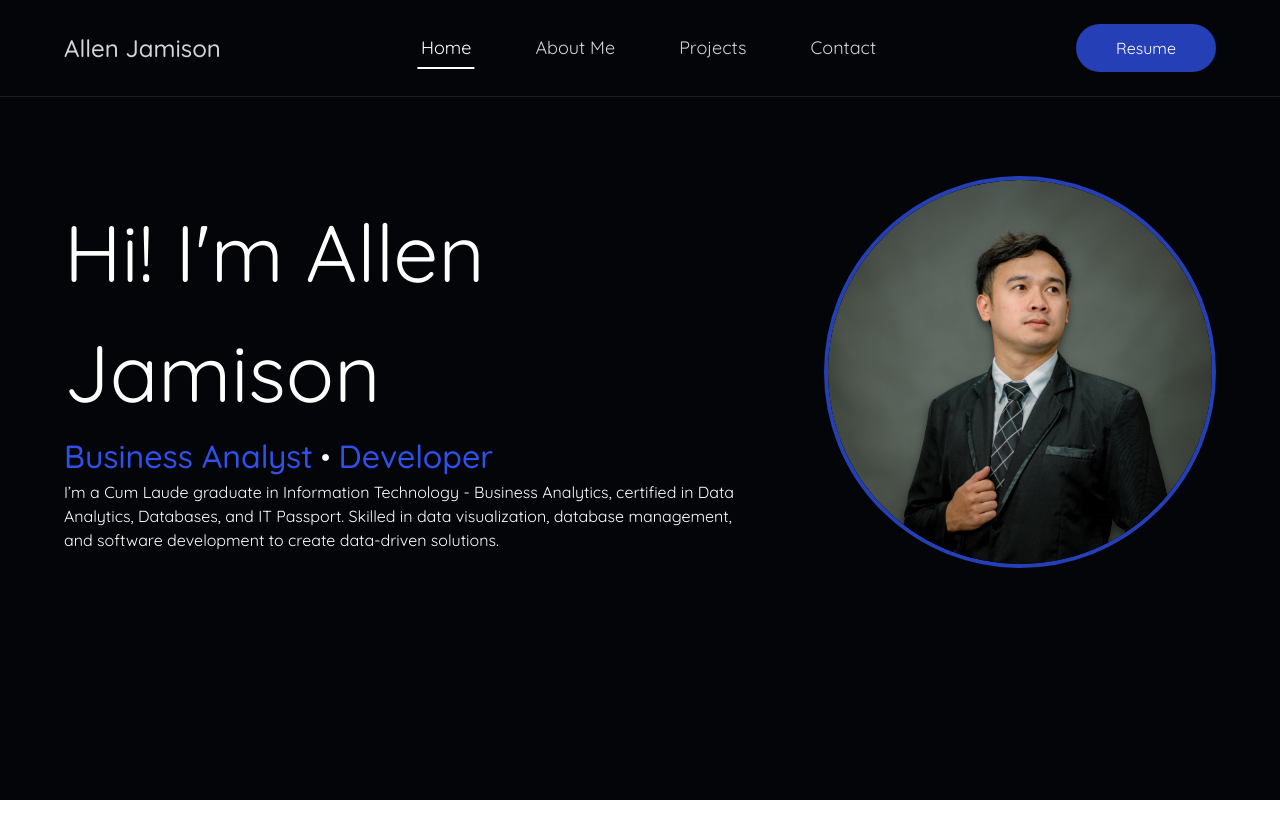
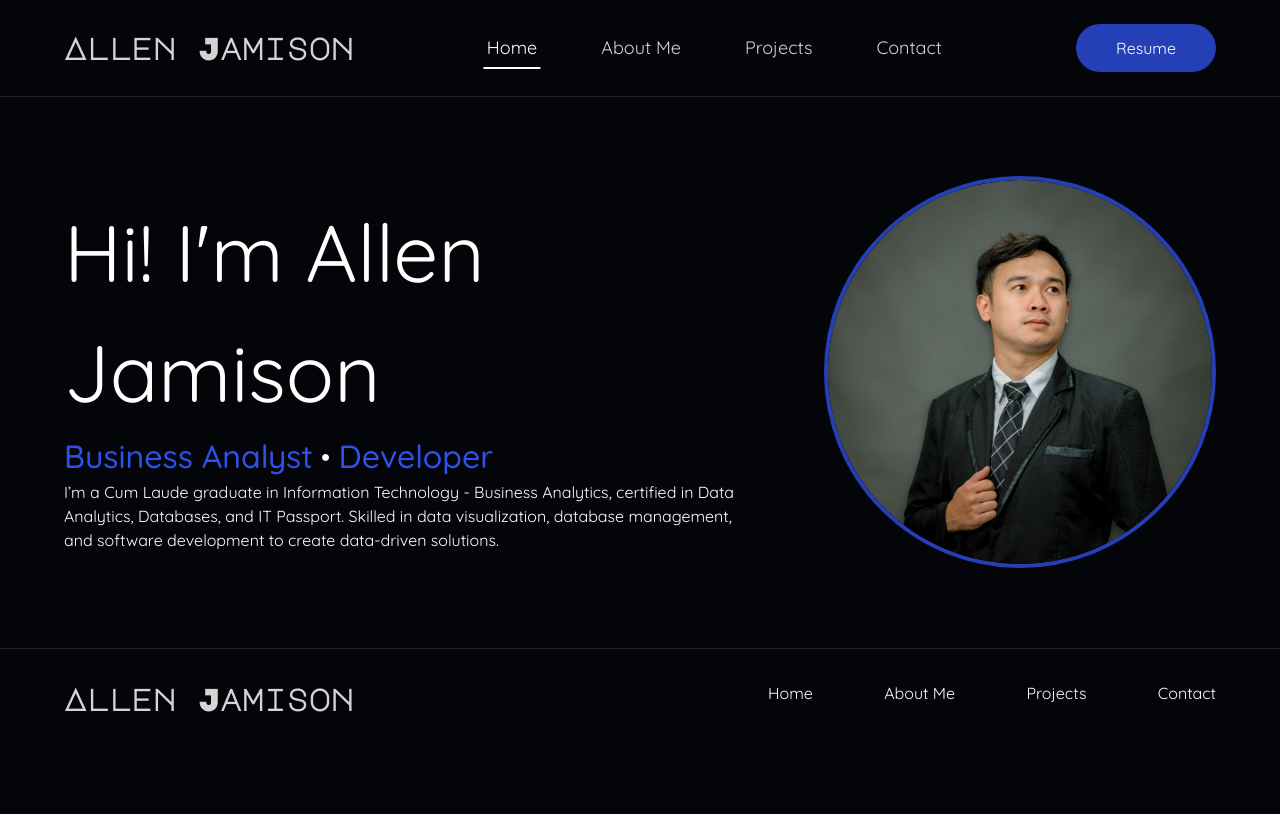
Before and after one commit to Teqnixx/portfolio, a React (Vite) app: page /#/ in a window 1280 px wide. Built offline with nearby package versions, Linux system fonts and the light colour scheme.

Commit message:
Added footer in home page

```diff
--- /dev/null
+++ b/src/components/Button.tsx
@@ -0,0 +1,24 @@
+import React from 'react'
+
+type ButtonProps = {
+  label: string;
+  onClick?: () => void;
+  variant: "primary";
+}
+
+const Button: React.FC<ButtonProps> = ({ label, onClick, variant = "primary" }) => {
+
+  const baseStyle = "cursor-pointer text-center px-10 py-3 rounded-full";
+
+  const variantStyles: Record<ButtonProps["variant"], string> = {
+    primary: "hover:bg-primary-hover bg-primary text-white"
+  };
+
+  return (
+    <button onClick={onClick} className={`${baseStyle} ${variantStyles[variant]}`}>
+      {label}
+    </button>
+  )
+}
+
+export default Button
--- a/src/components/NavBar.tsx
+++ b/src/components/NavBar.tsx
@@ -1,12 +1,13 @@
 import { NavLink } from 'react-router-dom';
+import Button from './Button';
 
 function NavBar() {
   return (
-    <header className="fixed z-100 top-0 w-full pt-0 bg-background outline-1 outline-barline">
+    <header className="fixed z-100 top-0 w-full pt-0 bg-background border-b-1 border-barline">
       <nav className="flex max-w-screen-3xl px-5 sm:px-8 lg:px-16 mx-auto grid grid-flow-col py-3 sm:py-6">
         <div className='flex items-center'>
           <div className='cursor-pointer'>
-            <NavLink className='text-neutral-300 text-2xl font-medium' to="/">
+            <NavLink className='text-neutral-300 text-3xl font-major-mono font-bold' to="/">
               Allen Jamison
             </NavLink>
           </div>
@@ -42,9 +43,7 @@ function NavBar() {
           </li>
         </ul>
         <div className='justify-self-end'>
-          <button className='cursor-pointer hover:bg-primary-hover bg-primary text-center px-10 py-3 rounded-full text-white'>
-            Resume
-          </button>
+          <Button label="Resume" variant='primary' />
         </div>
       </nav>
     </header>
--- a/src/index.css
+++ b/src/index.css
@@ -1,4 +1,5 @@
 @import url('https://fonts.googleapis.com/css2?family=Quicksand:wght@300..700&display=swap');
+@import url('https://fonts.googleapis.com/css2?family=Major+Mono+Display&display=swap');
 @import "tailwindcss";
 
 /*
@@ -11,6 +12,7 @@
 
 @theme {
   --font-quicksand: Quicksand;
+  --font-major-mono: "Major Mono Display", monospace;
   --color-background: #040509;
   --color-primary: #253fb7;
   --color-highlight: #3050ea;
--- a/src/pages/Home.tsx
+++ b/src/pages/Home.tsx
@@ -1,8 +1,10 @@
 import Pic from '../assets/pic.png';
 import BackgroundPic from '../assets/background-pic.jpg';
+import { NavLink } from 'react-router-dom';
 
 function Home() {
   return (
+    <>
       <section className="grid lg:grid-cols-[1.5fr_1fr] grid-rows-[1fr] gap-y-[10px] gap-x-[10px] items-center max-w-screen-2xl pt-24 sm:pt-34 lg:pt-44 pb-20 px-5 sm:px-8 lg:px-16 mx-auto overflow-hidden text-white">
         <div className="flex justify-center lg:justify-end order-1 lg:order-2">
           <div className="relative rounded-full border-4 border-primary z-50 overflow-hidden w-fit">
@@ -21,11 +23,35 @@ function Home() {
           <span>
             I’m a Cum Laude graduate in Information Technology - Business Analytics, certified in Data Analytics, Databases, and IT Passport. Skilled in data visualization, database management, and software development to create data-driven solutions.
           </span>
-        {/* <Link to="/about" className='cursor-pointer hover:bg-primary-hover bg-primary text-center px-10 py-3 rounded-full text-white'>
-          About Me
-        </Link> */}
         </div>
       </section>
+      <section className='border-t-1 border-barline'>
+        <div className='max-w-screen-2xl py-8 px-5 sm:px-8 lg:px-16 mx-auto text-white'>
+          <div className='block md:flex justify-between'>
+            <div>
+              <NavLink className='text-neutral-300 text-3xl font-bold font-major-mono' to="/">
+                Allen Jamison
+              </NavLink>
+            </div>
+            <div className='sm:w-full md:max-w-sm lg:max-w-md flex justify-between mt-4 sm:mt-0'>
+              <NavLink className='hover:underline decoration-1 w-max' to="/">
+                Home
+              </NavLink>
+              <NavLink className='hover:underline decoration-1 w-max' to="/">
+                About Me
+              </NavLink>
+              <NavLink className='hover:underline decoration-1 w-max' to="/">
+                Projects
+              </NavLink>
+              <NavLink className='hover:underline decoration-1 w-max' to="/">
+                Contact
+              </NavLink>
+            </div>
+          </div>
+        </div>
+        <hr className='max-w-screen-2xl py-8 px-5 sm:px-8 lg:px-16 mx-auto ' />
+      </section>
+    </>
   )
 }
 
```
Lines whose indentation alone changed are shown as unchanged.
